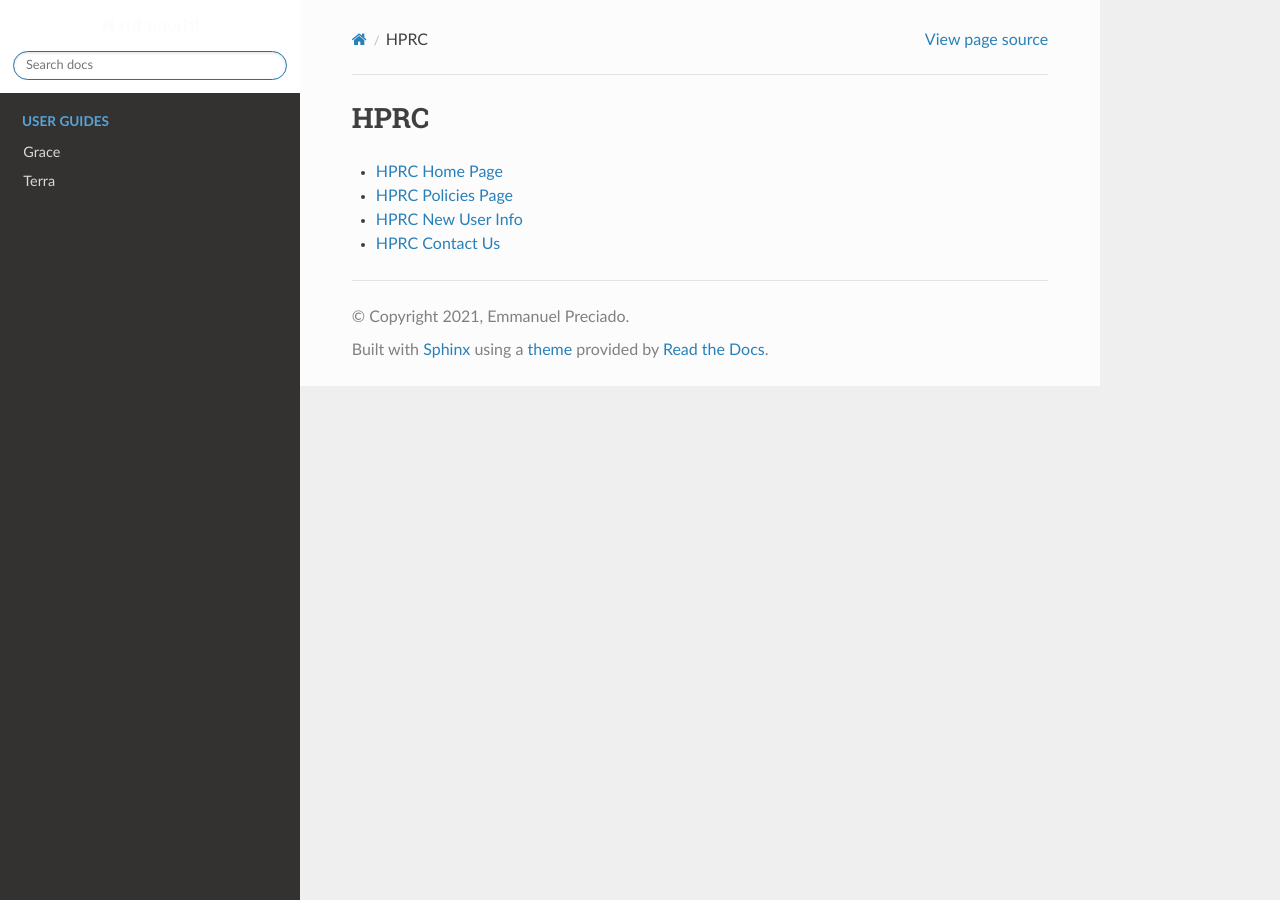
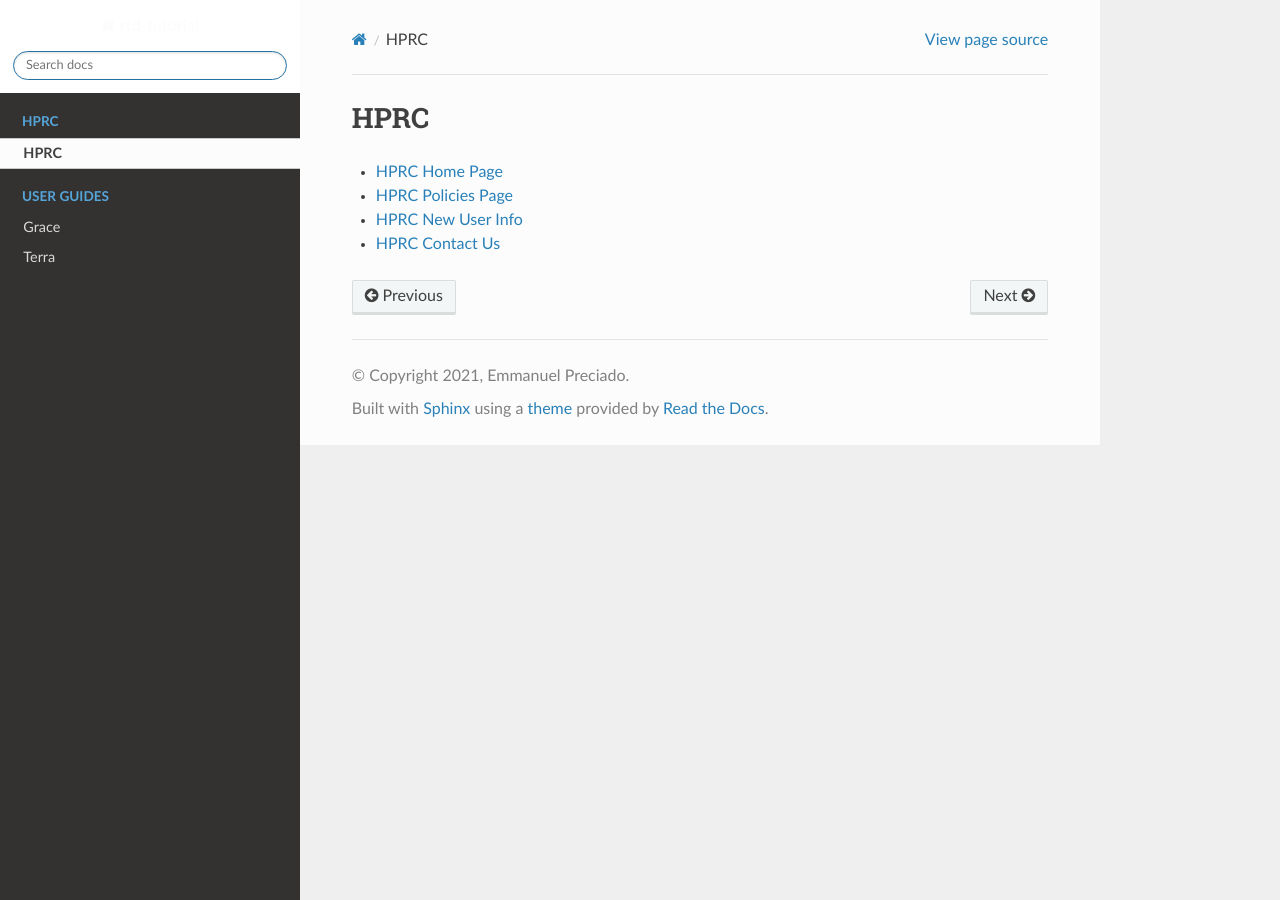
Before and after one commit to EmmanuelDej/rtd-tutorial, a Sphinx documentation site: the page built from docs/hprc.rst, in a window 1280 px wide. Built offline with Sphinx 7.4.7 and the Read the Docs theme 2.0.0, drawn with Linux system fonts in a browser that asks for light colours; pages that are not in the unit, such as notebooks, are missing from menus.

Commit message:
Update index.rst

```diff
--- a/docs/index.rst
+++ b/docs/index.rst
@@ -70,11 +70,12 @@
  *  Contact Us
  *  Youtube Channel
 
+
 .. toctree::
    :maxdepth: 2
    :caption: HPRC
 
-   HPRC
+   hprc
 
 .. toctree::
    :maxdepth: 2
```
